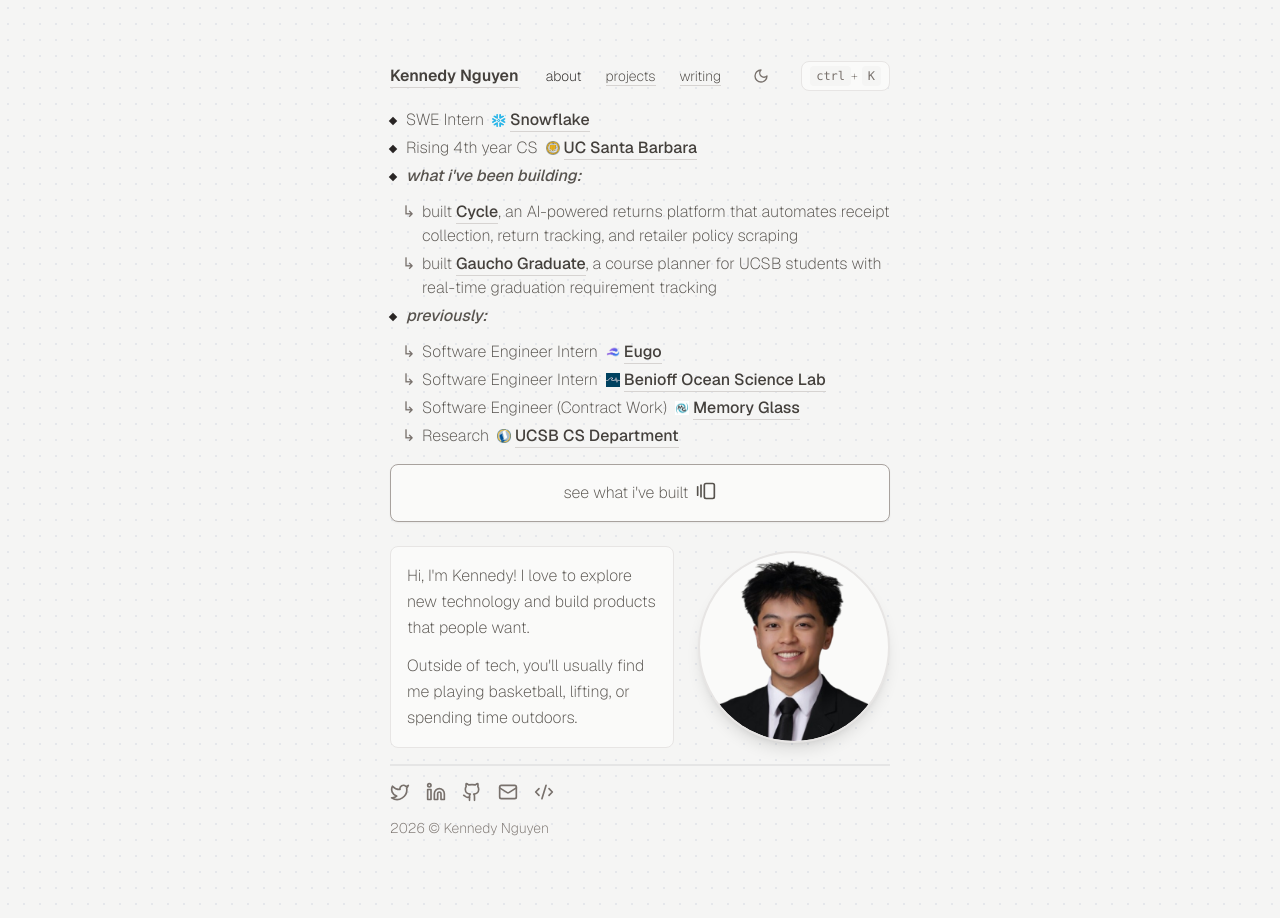
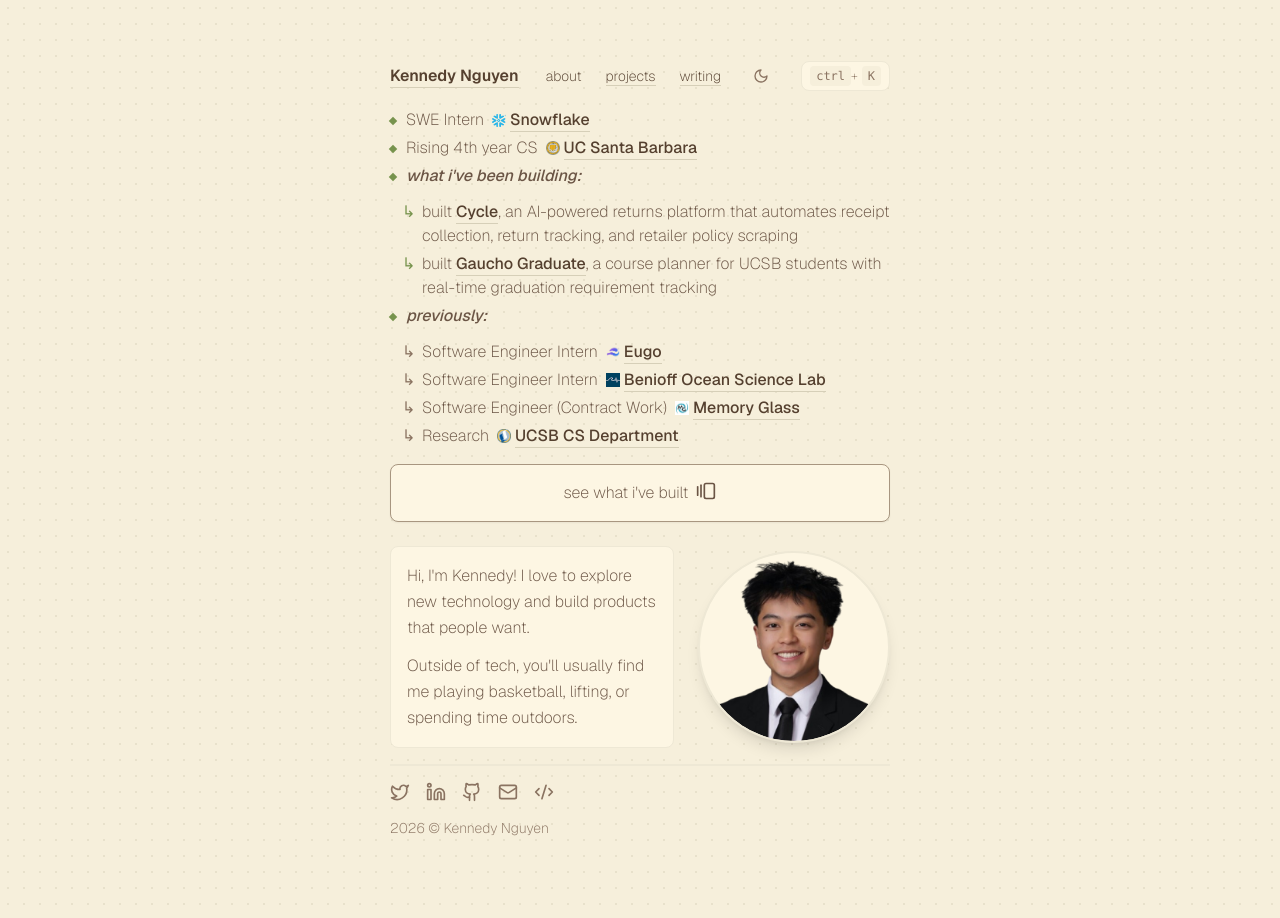
Before and after one commit to kennedynguyen1/personal-portfolio, a Next.js app: page / in a window 1280 px wide. Built offline with nearby package versions, Linux system fonts and the light colour scheme.

Commit message:
style: change colors to warm solarized palette

```diff
--- a/src/app/components/Footer.js
+++ b/src/app/components/Footer.js
@@ -38,7 +38,7 @@
             <a
               key={index}
               href={link.href}
-              className="group flex items-center hover:text-neutral-800 dark:hover:text-neutral-200"
+              className="group flex items-center hover:text-link dark:hover:text-link"
               target="_blank"
               rel="noopener noreferrer"
             >
--- a/src/app/components/Header.js
+++ b/src/app/components/Header.js
@@ -74,7 +74,7 @@
             {showArrow && <CurvedArrow className="hidden lg:block absolute -top-10 -right-28" />}
             <button
               onClick={openCommandPalette}
-              className="hidden sm:flex items-center gap-1 text-xs text-stone-500 dark:text-stone-400 bg-stone-50 dark:bg-stone-800 px-2 py-1 rounded-lg border border-stone-200 dark:border-stone-700 hover:bg-stone-100 dark:hover:bg-stone-700 hover:border-stone-300 dark:hover:border-stone-600 transition-colors duration-200"
+              className="hidden sm:flex items-center gap-1 text-xs text-stone-500 dark:text-stone-400 bg-stone-50 dark:bg-stone-800 px-2 py-1 rounded-lg border border-stone-200 dark:border-stone-700 hover:bg-stone-100 dark:hover:bg-stone-700 hover:border-accent dark:hover:border-accent transition-colors duration-200"
             >
               <span className={`flex items-center ${isModifierPressed ? 'opacity-0' : 'opacity-100'}`}>
                 <kbd className="px-1.5 py-0.5 rounded bg-stone-100 dark:bg-stone-700 font-mono">
--- a/src/app/components/HorizontalNav.js
+++ b/src/app/components/HorizontalNav.js
@@ -11,7 +11,7 @@
           href={link.href}
           isActive={link.isActive}
           isNextLink={link.isNextLink}
-          className={`text-sm ${link.isActive ? "text-stone-900 dark:text-stone-100" : ""}`}
+          className={`text-sm ${link.isActive ? "text-secondary dark:text-secondary" : ""}`}
         >
           {link.name}
         </Link>
--- a/src/app/components/Link.js
+++ b/src/app/components/Link.js
@@ -27,11 +27,11 @@
       before:bottom-0
       before:h-[1px]
       before:w-full
-      before:bg-stone-800 dark:before:bg-stone-300
+      before:bg-link dark:before:bg-link
       before:opacity-0
       before:z-[2]
       hover:before:opacity-100
-      hover:text-stone-900 dark:hover:text-stone-100
+      hover:text-link dark:hover:text-link
       hover:before:[animation:sweep_2s_ease-in-out_infinite]
     `}
     ${className}
--- a/src/app/components/ProjectCard.js
+++ b/src/app/components/ProjectCard.js
@@ -57,7 +57,7 @@
               href={href}
               target="_blank"
               rel="noopener noreferrer"
-              className="text-neutral-800 dark:text-neutral-200 font-medium text-2xl hover:text-neutral-600 dark:hover:text-neutral-400 transition-colors duration-200 block"
+              className="text-neutral-800 dark:text-neutral-200 font-medium text-2xl hover:text-link dark:hover:text-link transition-colors duration-200 block"
             >
               {title}
             </a>
--- a/src/app/components/ThemeProvider.js
+++ b/src/app/components/ThemeProvider.js
@@ -27,14 +27,10 @@
   useEffect(() => {
     // Check if user has a theme preference in localStorage
     const savedTheme = localStorage.getItem('theme');
-    const prefersDark = window.matchMedia('(prefers-color-scheme: dark)').matches;
 
     if (savedTheme) {
       setTheme(savedTheme);
       document.documentElement.classList.toggle('dark', savedTheme === 'dark');
-    } else if (prefersDark) {
-      setTheme('dark');
-      document.documentElement.classList.add('dark');
     }
   }, []);
 
--- a/src/app/globals.css
+++ b/src/app/globals.css
@@ -14,39 +14,39 @@
   }
 
   ::-webkit-scrollbar-track {
-    background: #f5f5f4;
+    background: #f6efdb;
   }
 
   ::-webkit-scrollbar-thumb {
-    background: #d6d3d1;
+    background: #d6cfb8;
     border-radius: 5px;
   }
 
   ::-webkit-scrollbar-thumb:hover {
-    background: #a8a29e;
+    background: #a89680;
   }
 
   /* Dark mode */
   .dark ::-webkit-scrollbar-track {
-    background: #292524;
+    background: #2a1d10;
   }
 
   .dark ::-webkit-scrollbar-thumb {
-    background: #44403c;
+    background: #55402f;
   }
 
   .dark ::-webkit-scrollbar-thumb:hover {
-    background: #57534e;
+    background: #6b5545;
   }
 
   /* Firefox */
   * {
     scrollbar-width: thin;
-    scrollbar-color: #d6d3d1 #f5f5f4;
+    scrollbar-color: #d6cfb8 #f6efdb;
   }
 
   .dark * {
-    scrollbar-color: #44403c #292524;
+    scrollbar-color: #55402f #2a1d10;
   }
 }
 
--- a/src/app/layout.js
+++ b/src/app/layout.js
@@ -20,7 +20,7 @@
         <SpeedInsights />
         <Analytics />
         <ThemeProvider>
-          <main className="flex justify-center bg-stone-100 dark:bg-black font-extralight min-h-screen selection:bg-yellow-200 dark:selection:bg-yellow-800 bg-[radial-gradient(#e5e7eb_1px,transparent_1px)] dark:bg-[radial-gradient(#1f2937_1px,transparent_1px)] [background-size:16px_16px]">
+          <main className="flex justify-center bg-stone-100 dark:bg-stone-950 font-extralight min-h-screen selection:bg-[#f5d3bd] dark:selection:bg-[#7a3d1e] bg-[radial-gradient(#e8e1cb_1px,transparent_1px)] dark:bg-[radial-gradient(#33261a_1px,transparent_1px)] [background-size:16px_16px]">
             <div className="flex flex-col gap-4 w-full md:max-w-[500px] m-6 md:m-20 text-neutral-500 dark:text-neutral-400 md:mt-[60px]">
               <Header />
               {children}
--- a/src/app/page.js
+++ b/src/app/page.js
@@ -69,7 +69,7 @@
     <div className="flex flex-col max-w-2xl mx-auto font-extralight">
       <ul className="grid gap-1 text-base">
       <li className="group flex items-start gap-4 pl-4 relative hover:translate-x-1 transition-transform duration-200">
-          <div className="absolute left-0 top-[10px] w-[6px] h-[6px] bg-stone-800 dark:bg-stone-200 rotate-45 transform transition-all duration-300 group-hover:rotate-90 group-hover:scale-110" />
+          <div className="absolute left-0 top-[10px] w-[6px] h-[6px] bg-secondary rotate-45 transform transition-all duration-300 group-hover:rotate-90 group-hover:scale-110" />
           <span className="text-stone-600 dark:text-stone-400">
             SWE Intern
             <span className="inline-flex items-baseline gap-1 ml-2">
@@ -87,7 +87,7 @@
           </span>
         </li>
         <li className="group flex items-start gap-4 pl-4 relative hover:translate-x-1 transition-transform duration-200">
-          <div className="absolute left-0 top-[10px] w-[6px] h-[6px] bg-stone-800 dark:bg-stone-200 rotate-45 transform transition-all duration-300 group-hover:rotate-90 group-hover:scale-110" />
+          <div className="absolute left-0 top-[10px] w-[6px] h-[6px] bg-secondary rotate-45 transform transition-all duration-300 group-hover:rotate-90 group-hover:scale-110" />
           <span className="text-stone-600 dark:text-stone-400">
             Rising 4th year CS
             <span className="inline-flex items-baseline gap-1 ml-2">
@@ -105,13 +105,13 @@
           </span>
         </li>
         <li className="group flex flex-col gap-3 pl-4 relative hover:translate-x-1 transition-transform duration-200">
-          <div className="absolute left-0 top-[10px] w-[6px] h-[6px] bg-stone-800 dark:bg-stone-200 rotate-45 transform transition-all duration-300 group-hover:rotate-90 group-hover:scale-110" />
+          <div className="absolute left-0 top-[10px] w-[6px] h-[6px] bg-secondary rotate-45 transform transition-all duration-300 group-hover:rotate-90 group-hover:scale-110" />
           <span className="text-stone-600 dark:text-stone-400 italic font-medium">
             what i&apos;ve been building:
           </span>
           <ul className="grid gap-1 pl-4">
             <li className="relative flex items-start gap-4 group/item">
-              <span className="absolute left-[-20px] top-0 text-stone-500 dark:text-stone-500">
+              <span className="absolute left-[-20px] top-0 text-secondary">
                 ↳
               </span>
               <span className="text-stone-600 dark:text-stone-400">
@@ -123,7 +123,7 @@
               </span>
             </li>
             <li className="relative flex items-start gap-4 group/item">
-              <span className="absolute left-[-20px] top-0 text-stone-500 dark:text-stone-500">
+              <span className="absolute left-[-20px] top-0 text-secondary">
                 ↳
               </span>
               <span className="text-stone-600 dark:text-stone-400">
@@ -137,7 +137,7 @@
           </ul>
         </li>
         <li className="group flex flex-col gap-3 pl-4 relative hover:translate-x-1 transition-transform duration-200">
-          <div className="absolute left-0 top-[10px] w-[6px] h-[6px] bg-stone-800 dark:bg-stone-200 rotate-45 transform transition-all duration-300 group-hover:rotate-90 group-hover:scale-110" />
+          <div className="absolute left-0 top-[10px] w-[6px] h-[6px] bg-secondary rotate-45 transform transition-all duration-300 group-hover:rotate-90 group-hover:scale-110" />
           <span className="text-stone-600 dark:text-stone-400 italic font-medium">
             previously:
           </span>
@@ -160,7 +160,7 @@
 
       <NextLink
         href="/projects"
-        className="text-center mt-4 py-4 px-6 rounded-lg border border-stone-400 dark:border-stone-600 bg-stone-50 dark:bg-stone-900 text-stone-600 dark:text-stone-400 transform transition-all duration-300 font-extralight hover:scale-[1.02] active:scale-[0.98] shadow-sm"
+        className="text-center mt-4 py-4 px-6 rounded-lg border border-stone-400 dark:border-stone-600 hover:border-accent dark:hover:border-accent bg-stone-50 dark:bg-stone-900 text-stone-600 dark:text-stone-400 transform transition-all duration-300 font-extralight hover:scale-[1.02] active:scale-[0.98] shadow-sm"
       >
         see what i&apos;ve built{" "}
         <GalleryHorizontalEnd className="size-5 inline align-top ml-1 transition-transform group-hover:rotate-3" />
--- a/tailwind.config.js
+++ b/tailwind.config.js
@@ -8,6 +8,38 @@
   darkMode: "class",
   theme: {
     extend: {
+      colors: {
+        // Warm cream/brown palette (solarized-inspired)
+        stone: {
+          50: "#fdf6e3",
+          100: "#f6efdb",
+          200: "#eee8d5",
+          300: "#d6cfb8",
+          400: "#a89680",
+          500: "#8a7361",
+          600: "#6b5545",
+          700: "#55402f",
+          800: "#3b2a1a",
+          900: "#2a1d10",
+          950: "#1f150a",
+        },
+        neutral: {
+          50: "#fdf6e3",
+          100: "#f6efdb",
+          200: "#eee8d5",
+          300: "#d6cfb8",
+          400: "#a89680",
+          500: "#8a7361",
+          600: "#6b5545",
+          700: "#55402f",
+          800: "#3b2a1a",
+          900: "#2a1d10",
+          950: "#1f150a",
+        },
+        accent: "#d16d3e",
+        secondary: "#77934d",
+        link: "#268bd2",
+      },
       backgroundImage: {
         "gradient-radial": "radial-gradient(var(--tw-gradient-stops))",
         "gradient-conic":
```
